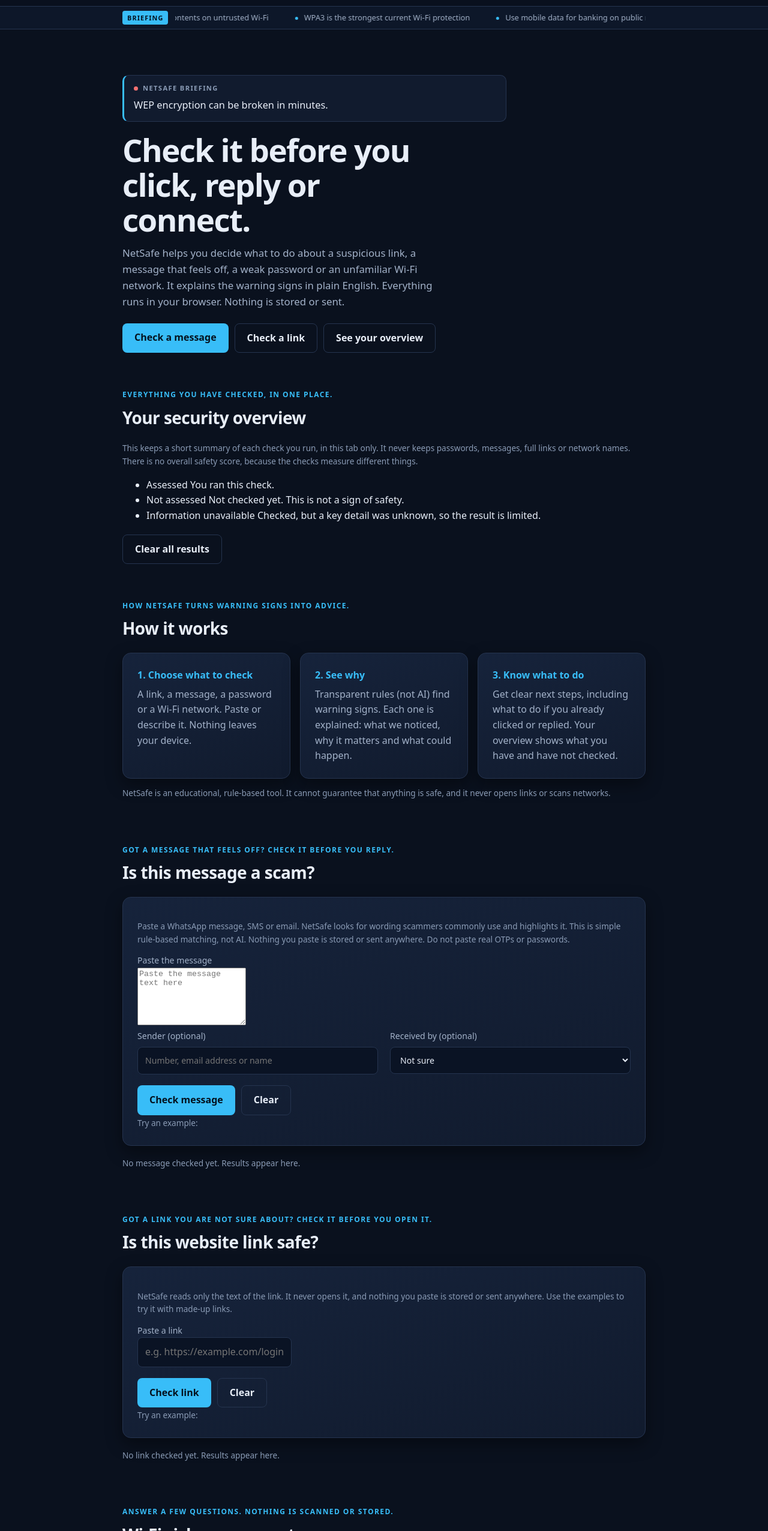
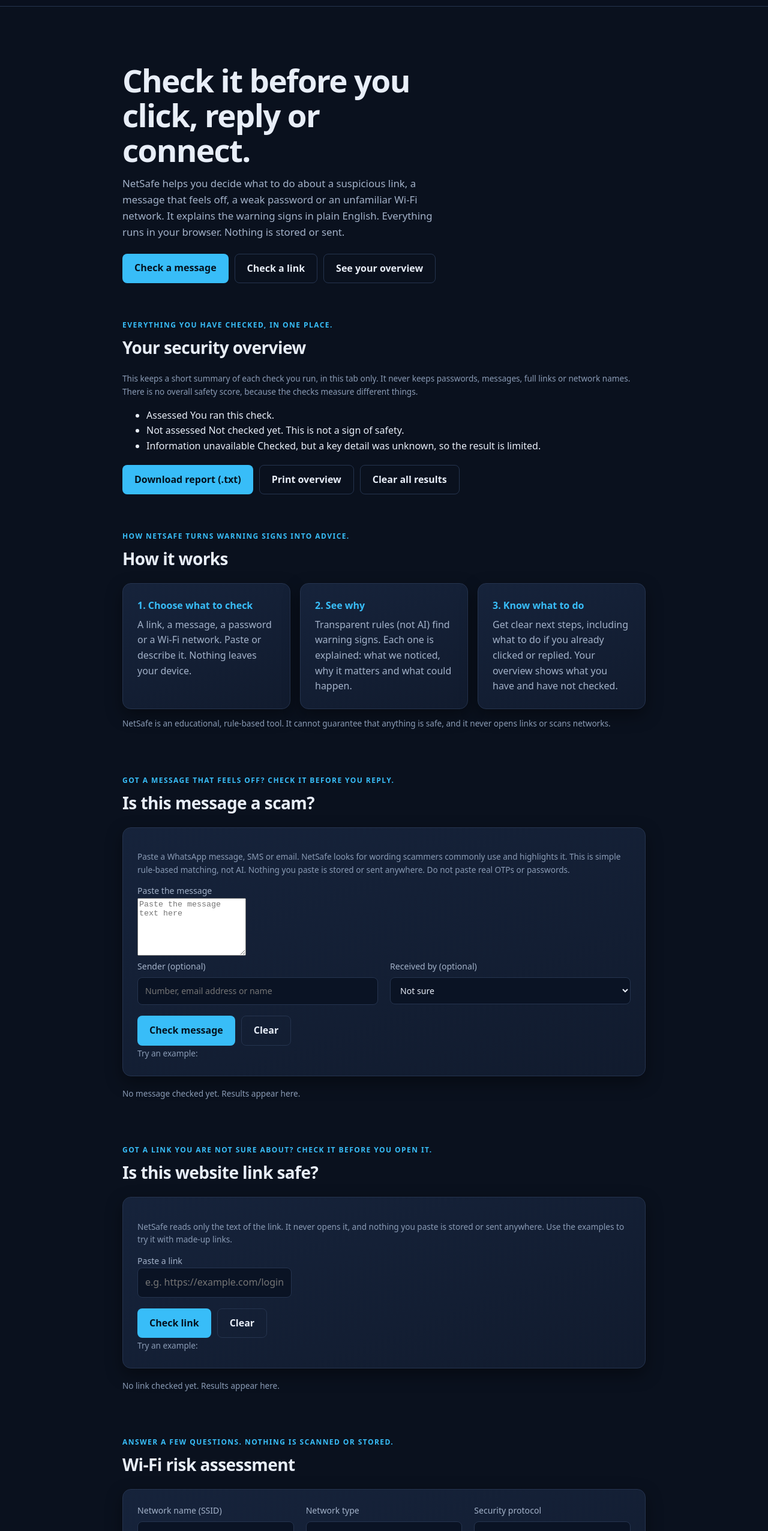
Before and after one commit to Sehar2376/NetSafe, a website: page index.html in a window 1280 px wide. Shown: the part 48-2600 px from the top of the page at 60% size. Drawn offline with Linux system fonts and the light colour scheme.

Commit message:
Add files via upload

```diff
--- a/index.html
+++ b/index.html
@@ -4,17 +4,16 @@
 <link rel="icon" href="favicon.ico" sizes="any"><link rel="icon" type="image/png" sizes="32x32" href="assets/images/favicon-32.png"><link rel="apple-touch-icon" href="assets/images/apple-touch-icon.png">
 <title>NetSafe - Personal Internet Safety Assistant</title><link rel="stylesheet" href="css/style.css"></head>
 <body>
+<noscript><p class="noscript">NetSafe needs JavaScript to run its checks. Everything happens in your browser, and nothing is sent anywhere.</p></noscript>
 <header class="nav"><a class="brand" href="#top"><img src="assets/images/netsafe-symbol.png" alt="" width="34" height="34"><span>Net<span>Safe</span></span></a>
-<nav><a href="#overview">Overview</a><a href="#how">How it works</a><a href="#message">Check a message</a><a href="#link">Check a link</a><a href="#assess">Assess</a><a href="#learn">Learn</a><a href="#lab">Crypto Lab</a><a href="#pw">Password</a></nav></header>
-<div class="ticker" id="ticker" role="region" aria-label="Security briefing headlines"><span class="tk-label">Briefing</span><div class="tk-view"><div class="tk-track" id="tkTrack"></div></div></div>
+<nav aria-label="Main"><a href="#overview">Overview</a><a href="#how">How it works</a><a href="#message">Check a message</a><a href="#link">Check a link</a><a href="#assess">Assess</a><a href="#learn">Learn</a><a href="#lab">Crypto Lab</a><a href="#pw">Password</a></nav></header>
 <main id="top">
-<section class="hero"><div class="bp"><div class="bp-head"><span class="dot"></span>NetSafe briefing</div><p class="bp-line" id="heroLine">Check it before you click, reply or connect.</p></div>
-<h1>Check it before you click, reply or connect.</h1>
+<section class="hero"><h1>Check it before you click, reply or connect.</h1>
 <p class="lead">NetSafe helps you decide what to do about a suspicious link, a message that feels off, a weak password or an unfamiliar Wi-Fi network. It explains the warning signs in plain English. Everything runs in your browser. Nothing is stored or sent.</p>
 <div class="row"><a class="btn" href="#message">Check a message</a><a class="btn ghost" href="#link">Check a link</a><a class="btn ghost" href="#overview">See your overview</a></div>
 </section>
 
-<section id="overview"><p class="kicker" data-type>Everything you have checked, in one place.</p><h2>Your security overview</h2>
+<section id="overview"><p class="kicker">Everything you have checked, in one place.</p><h2>Your security overview</h2>
 <p class="note">This keeps a short summary of each check you run, in this tab only. It never keeps passwords, messages, full links or network names. There is no overall safety score, because the checks measure different things.</p>
 <div id="ovHead" class="ovhead" aria-live="polite"></div>
 <ul class="legend" aria-label="What the labels mean"><li><span class="pill assessed">Assessed</span> You ran this check.</li><li><span class="pill na">Not assessed</span> Not checked yet. This is not a sign of safety.</li><li><span class="pill unav">Information unavailable</span> Checked, but a key detail was unknown, so the result is limited.</li></ul>
@@ -22,9 +21,9 @@
 <div id="ovWarn"></div>
 <div id="ovPlan"></div>
 <ul class="notes" id="ovNotes"></ul>
-<div class="row"><button class="btn ghost" id="ovClear" type="button">Clear all results</button></div></section>
+<div class="row noprint"><button class="btn" id="ovReport" type="button">Download report (.txt)</button><button class="btn ghost" id="ovPrint" type="button">Print overview</button><button class="btn ghost" id="ovClear" type="button">Clear all results</button></div></section>
 <section id="how">
-<p class="kicker" data-type>How NetSafe turns warning signs into advice.</p>
+<p class="kicker">How NetSafe turns warning signs into advice.</p>
 <h2>How it works</h2>
 <div class="grid3">
 <div class="card"><b>1. Choose what to check</b><p>A link, a message, a password or a Wi-Fi network. Paste or describe it. Nothing leaves your device.</p></div>
@@ -34,7 +33,7 @@
 <p class="note">NetSafe is an educational, rule-based tool. It cannot guarantee that anything is safe, and it never opens links or scans networks.</p>
 </section>
 
-<section id="message"><p class="kicker" data-type>Got a message that feels off? Check it before you reply.</p><h2>Is this message a scam?</h2>
+<section id="message"><p class="kicker">Got a message that feels off? Check it before you reply.</p><h2>Is this message a scam?</h2>
 <div class="card"><p class="note">Paste a WhatsApp message, SMS or email. NetSafe looks for wording scammers commonly use and highlights it. This is simple rule-based matching, not AI. Nothing you paste is stored or sent anywhere. Do not paste real OTPs or passwords.</p>
 <form id="msgForm" novalidate><label for="msgIn">Paste the message</label><textarea id="msgIn" rows="6" maxlength="5000" spellcheck="false" placeholder="Paste the message text here"></textarea>
 <div class="fields msgopt"><label>Sender (optional)<input id="msgSender" type="text" maxlength="100" autocomplete="off" placeholder="Number, email address or name"></label>
@@ -44,7 +43,7 @@
 <div id="msgErr" class="errors" role="alert" hidden></div></div>
 <div id="msgResult" aria-live="polite"><p class="note empty">No message checked yet. Results appear here.</p></div></section>
 
-<section id="link"><p class="kicker" data-type>Got a link you are not sure about? Check it before you open it.</p><h2>Is this website link safe?</h2>
+<section id="link"><p class="kicker">Got a link you are not sure about? Check it before you open it.</p><h2>Is this website link safe?</h2>
 <div class="card"><p class="note">NetSafe reads only the text of the link. It never opens it, and nothing you paste is stored or sent anywhere. Use the examples to try it with made-up links.</p>
 <form id="urlForm" novalidate><label for="urlIn">Paste a link</label><input id="urlIn" type="text" inputmode="url" autocomplete="off" spellcheck="false" placeholder="e.g. https://example.com/login" maxlength="2100">
 <div class="row"><button class="btn" type="submit">Check link</button><button class="btn ghost" type="button" id="urlClear">Clear</button></div></form>
@@ -52,7 +51,7 @@
 <div id="urlErr" class="errors" role="alert" hidden></div></div>
 <div id="urlResult" aria-live="polite"><p class="note empty">No link checked yet. Results appear here.</p></div></section>
 
-<section id="assess"><p class="kicker" data-type>Answer a few questions. Nothing is scanned or stored.</p><h2>Wi-Fi risk assessment</h2>
+<section id="assess"><p class="kicker">Answer a few questions. Nothing is scanned or stored.</p><h2>Wi-Fi risk assessment</h2>
 <form id="form" class="card" novalidate>
 <div class="fields">
 <label>Network name (SSID)<input name="ssid" maxlength="32" placeholder="e.g. Free_Cafe_WiFi" autocomplete="off"><small>The name shown in your Wi-Fi list. Do not enter passwords.</small></label>
@@ -69,12 +68,12 @@
 </form>
 <div id="result" aria-live="polite"></div></section>
 
-<section id="learn"><p class="kicker" data-type>Know the terms behind the risk.</p><h2>Security education</h2><div id="edu" class="grid2"></div>
+<section id="learn"><p class="kicker">Know the terms behind the risk.</p><h2>Security education</h2><div id="edu" class="grid2"></div>
 <div class="card"><h3>Classic vs modern encryption</h3>
 <p><b>Classic ciphers</b> (Caesar, Vigenere, Playfair) use small key spaces and keep letter patterns visible. They fall to brute force and frequency analysis, quickly with a computer.</p>
 <p><b>Modern encryption</b> (AES in WPA2/WPA3, TLS in HTTPS) uses public, heavily tested algorithms with large keys. Security comes from the key, not a secret method (Kerckhoffs's principle). WPA2 derives its key from your password with PBKDF2 hashing, and WPA3 uses SAE, a password-based key exchange. Either way, a weak or widely shared password weakens protection.</p></div></section>
 
-<section id="lab"><p class="kicker" data-type>See real encryption and hashing run in your browser.</p><h2>Cryptography Lab</h2>
+<section id="lab"><p class="kicker">See real encryption and hashing run in your browser.</p><h2>Cryptography Lab</h2>
 <div class="card"><h3>1. A classic cipher: Caesar</h3><p class="note">Educational demo only. Classical ciphers must never be used to protect real data or Wi-Fi.</p>
 <label>Text to encrypt, or ciphertext to decrypt<input id="ctext" value="MEET AT THE CAFE" autocomplete="off"></label>
 <label>Shift (1-25)<input id="cshift" type="number" min="1" max="25" value="3"></label>
@@ -101,7 +100,7 @@
 <p class="note">Notice how a tiny change gives a completely different hash. This is how hashes reveal that a file was changed. Plain SHA-256 is not suitable for storing passwords because it is very fast to guess against. Services use slow, salted methods such as bcrypt, scrypt, Argon2 or PBKDF2.</p></div>
 <div id="concepts"></div></section>
 
-<section id="pw"><p class="kicker" data-type>Strength is checked in your browser only.</p><h2>Password strength checker</h2>
+<section id="pw"><p class="kicker">Strength is checked in your browser only.</p><h2>Password strength checker</h2>
 <div class="card"><p class="note">Runs only in your browser. Nothing is sent, stored or logged. Practise with a made-up password and never type one you really use.</p>
 <label for="pwin">Try a password</label>
 <div class="pwrow"><input id="pwin" type="password" autocomplete="new-password" spellcheck="false" maxlength="128" aria-describedby="pwhelp"><button type="button" class="btn ghost" id="pwshow" aria-pressed="false">Show</button></div>
@@ -113,6 +112,6 @@
 <div class="card"><b>Why multi-factor authentication matters</b><p>A second step (an authenticator app or security key) stops a stolen password from being enough. Never share these codes with anyone.</p></div>
 <div class="card"><b>An easier way</b><p>Use a long passphrase for the few passwords you must remember, and a reputable password manager for the rest.</p></div></div></section>
 </main>
-<footer><div class="ft"><a class="ft-logo" href="#top" aria-label="NetSafe, back to top"><img src="assets/images/netsafe-logo.png" alt="NetSafe: check, understand, stay safe" width="720" height="552"></a><nav><a href="#message">Check a message</a><a href="#link">Check a link</a><a href="#assess">Assess</a><a href="#learn">Learn</a><a href="#lab">Crypto Lab</a><a href="#pw">Password</a></nav></div><p>NetSafe is an educational project. It does not scan networks, collect credentials, or replace a professional security audit. SafeSpace Hacks 2026.</p></footer>
-<script src="js/rules.js"></script><script src="js/tools.js"></script><script src="js/url.js"></script><script src="js/message.js"></script><script src="js/content.js"></script><script src="js/password.js"></script><script src="js/crypto.js"></script><script src="js/typing.js"></script><script src="js/overview.js"></script><script src="js/app.js"></script><script src="js/wifi-ui.js"></script><script src="js/url-ui.js"></script><script src="js/message-ui.js"></script><script src="js/password-ui.js"></script><script src="js/crypto-ui.js"></script><script src="js/overview-ui.js"></script>
+<footer><div class="ft"><a class="ft-logo" href="#top" aria-label="NetSafe, back to top"><img src="assets/images/netsafe-logo.png" alt="NetSafe: check, understand, stay safe" width="720" height="552"></a><nav aria-label="Footer"><a href="#overview">Overview</a><a href="#message">Check a message</a><a href="#link">Check a link</a><a href="#assess">Assess</a><a href="#learn">Learn</a><a href="#lab">Crypto Lab</a><a href="#pw">Password</a></nav></div><p>NetSafe is an educational project. It does not open links, scan networks, collect credentials, or replace a professional security audit. SafeSpace Hacks 2026.</p></footer>
+<script src="js/rules.js"></script><script src="js/tools.js"></script><script src="js/url.js"></script><script src="js/message.js"></script><script src="js/content.js"></script><script src="js/password.js"></script><script src="js/crypto.js"></script><script src="js/overview.js"></script><script src="js/app.js"></script><script src="js/wifi-ui.js"></script><script src="js/url-ui.js"></script><script src="js/message-ui.js"></script><script src="js/password-ui.js"></script><script src="js/crypto-ui.js"></script><script src="js/overview-ui.js"></script>
 </body></html>
```
Also changed, not shown: package.json (added, +10 -0 lines), README.md.
